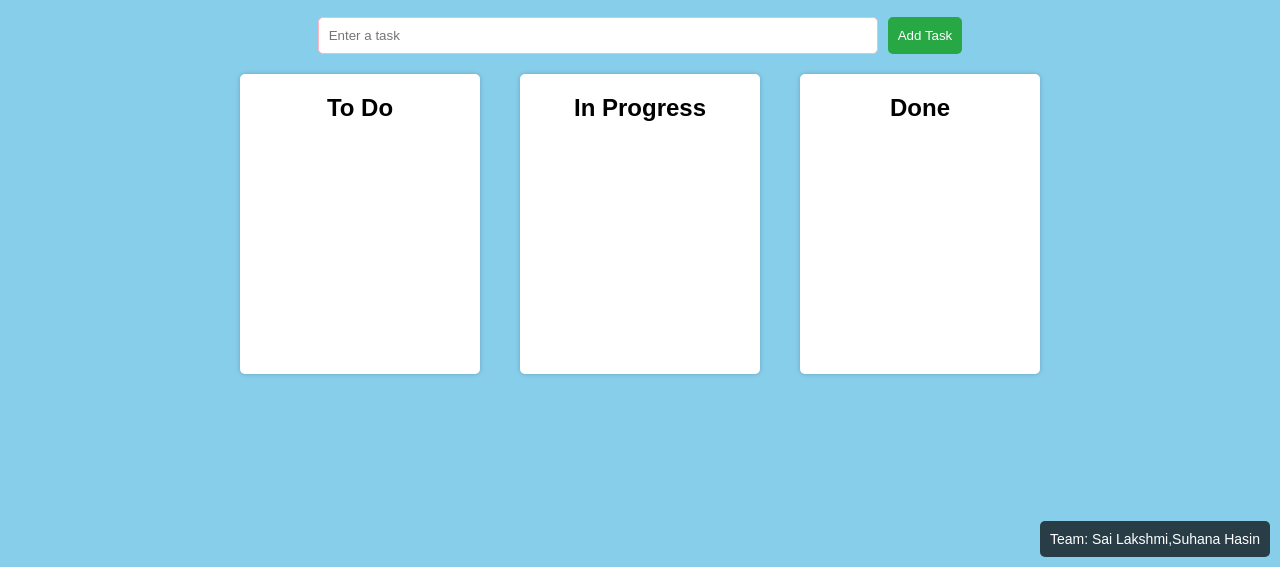
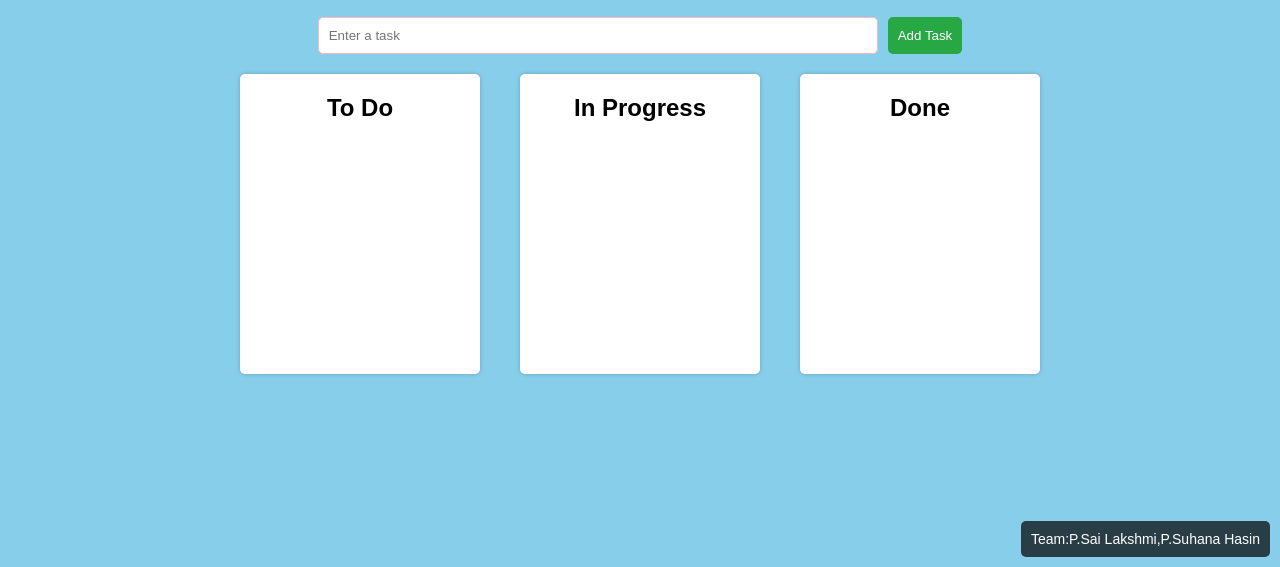
Before and after one commit to SaiLakshmiPandiri/Drag-and-Drop-Task-Manager, a plain HTML site: page index.html in a window 1280 px wide. Shown: the part 233-800 px from the top of the page. Drawn offline with Linux system fonts and the light colour scheme.

Commit message:
Update index.html

```diff
--- a/index.html
+++ b/index.html
@@ -30,7 +30,7 @@
 
     <script src="script.js"></script>
 <div class="TEAM-MEMBERS">
-<p>Team: Sai Lakshmi,Suhana Hasin</p?
+<p>Team:P.Sai Lakshmi,P.Suhana Hasin</p?
 </div>
 </body>
 </html>
```
